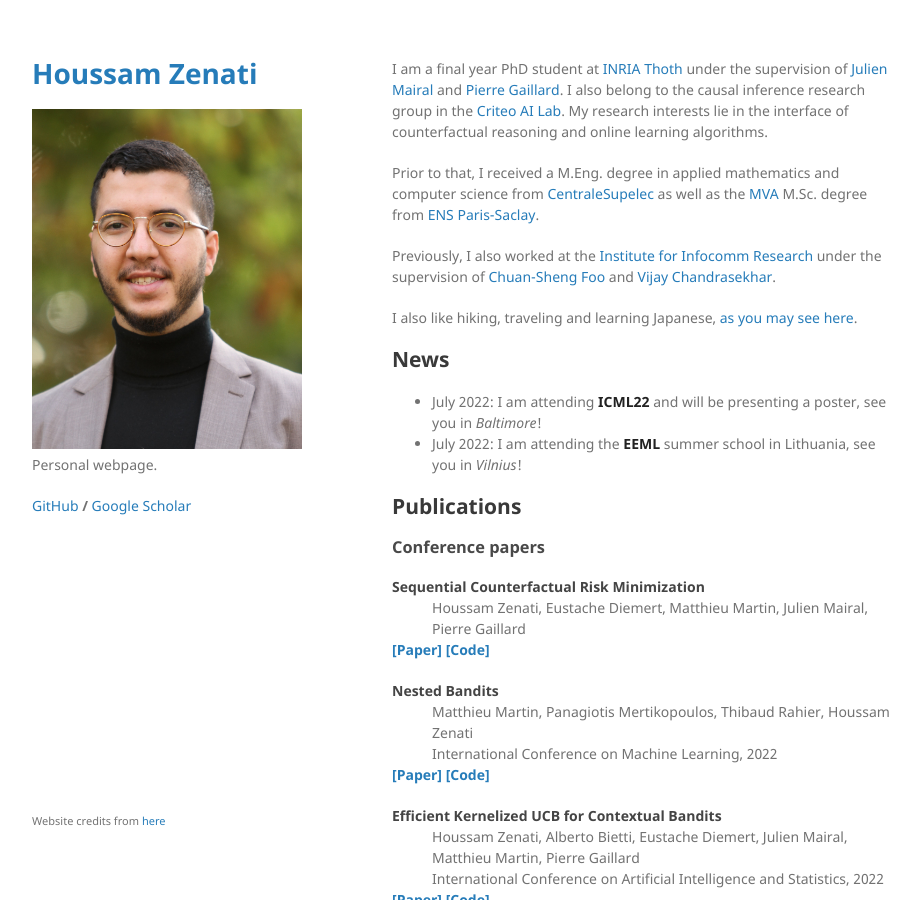
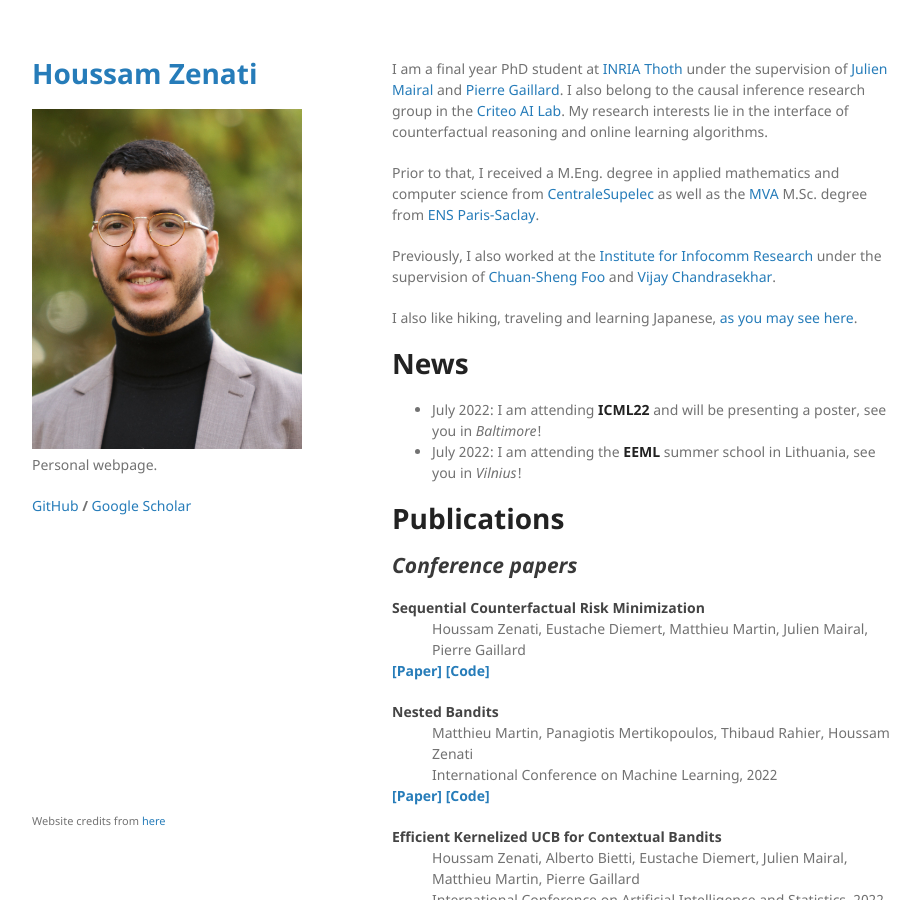
Before and after one commit to houssamzenati/houssamzenati.github.io, a Jekyll site: the page built from index.md, in a window 1280 px wide and 900 px high. Shown: the whole window, without its empty margins (178-1098 px from the left). Built offline with Jekyll 4.4.1, drawn with Linux system fonts in a browser that asks for light colours.

Commit message:
modify font

```diff
--- a/index.md
+++ b/index.md
@@ -10,16 +10,16 @@ Previously, I also worked at the [Institute for Infocomm Research](https://www.a
 
 I also like hiking, traveling and learning Japanese, [as you may see here](./another-page.html).
 
-## News
+# News
 
 * July 2022: I am attending **ICML22** and will be presenting a poster, see you in _Baltimore_!
 * July 2022: I am attending the **EEML** summer school in Lithuania, see you in _Vilnius_!
 
 
-## Publications
+# Publications
 
 
-### Conference papers
+## _Conference papers_
 
 <dl>
 <dt>Sequential Counterfactual Risk Minimization</dt>
@@ -65,7 +65,7 @@ I also like hiking, traveling and learning Japanese, [as you may see here](./ano
 
 </dl>
 
-### Workshop papers
+## _Workshop papers_
 
 
 <dl>
```
